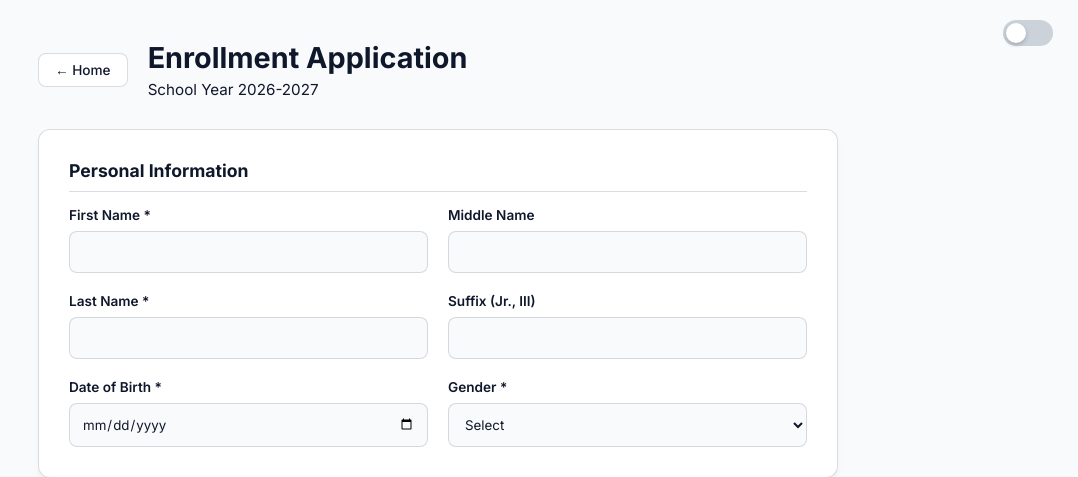
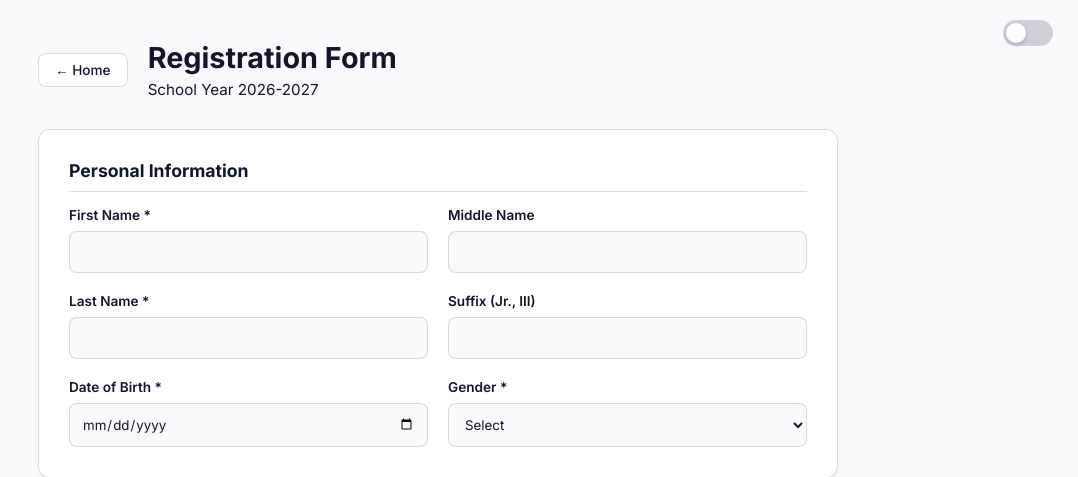
Before and after one commit to Lavuee/websys1, a PHP site: page /apply.php in a window 1280 px wide. Shown: the top 477 px of the page, without its empty margins (202-1280 px from the left). Run offline with PHP 8.4, Linux system fonts and the light colour scheme.

Commit message:
Change title from 'Registration Form' to 'Enrollment AMS'

```diff
--- a/apply.php
+++ b/apply.php
@@ -3,7 +3,7 @@
 <head>
     <meta charset="UTF-8">
     <meta name="viewport" content="width=device-width, initial-scale=1.0">
-    <title>Registration Form | Pines NHS</title>
+    <title>Enrollment AMS| Pines NHS</title>
 
     <link rel="stylesheet" href="assets/css/style.css?v=<?= time(); ?>">
     <script>
@@ -56,7 +56,7 @@
         <div style="display: flex; align-items: center; gap: 20px; margin-bottom: 30px;">
             <a href="index.php" class="btn btn-outline" style="padding: 8px 16px;">&larr; Home</a>
             <div>
-                <h2 style="font-size: 1.8rem; margin-bottom: 5px; color: var(--text-main);">Enrollment Application</h2>
+                <h2 style="font-size: 1.8rem; margin-bottom: 5px; color: var(--text-main);">Registration Form</h2>
                 <p class="text-muted" style="font-size: 0.95rem; margin: 0;">School Year <?= date('Y') ?>-<?= date('Y') + 1 ?></p>
             </div>
         </div>
```
